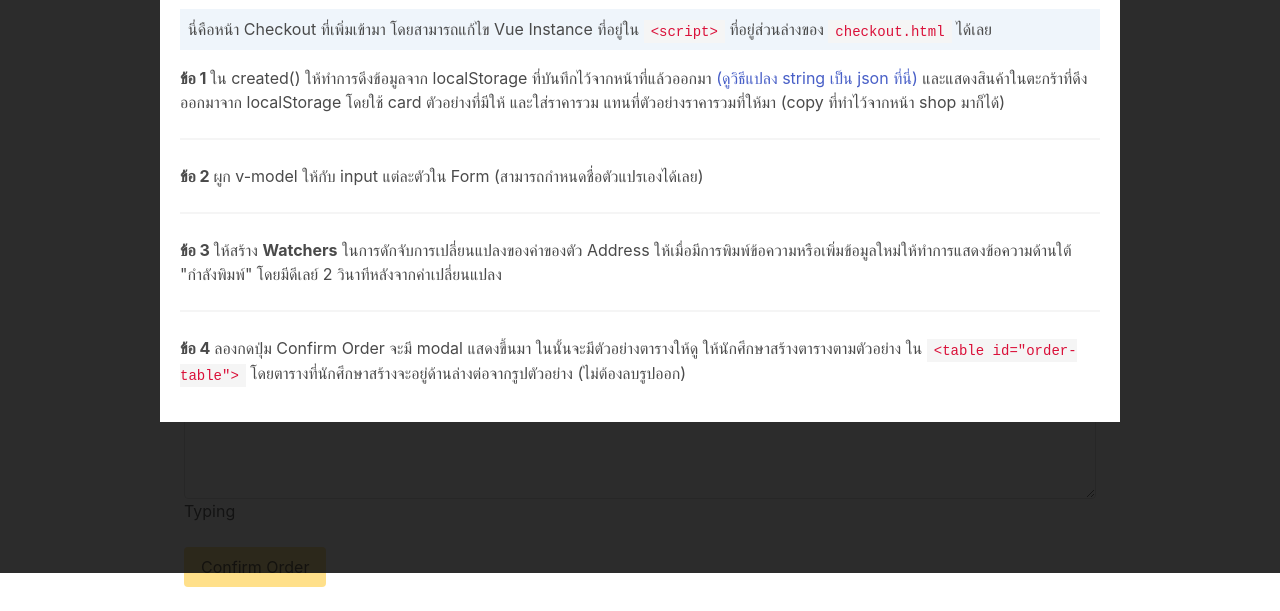
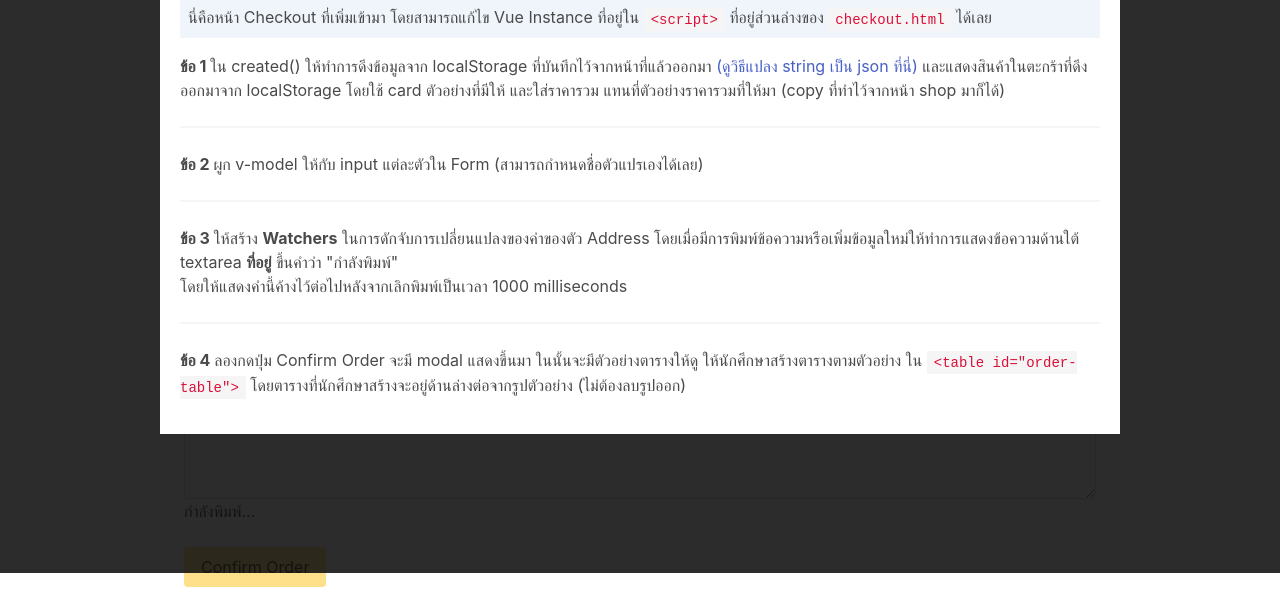
Before and after one commit to zeraph-christ/WEEK06-VUE-2, a plain HTML site: page ex2/checkout.html in a window 1280 px wide. Both pictures are taken after a click on the link "เปิดโจทย์". Shown: the part 227-838 px from the top of the page. Drawn offline with nearby package versions, Linux system fonts and the light colour scheme.

Commit message:
Update questions for clarification

```diff
--- a/ex2/checkout.html
+++ b/ex2/checkout.html
@@ -33,7 +33,10 @@
                     <p class="my-4"><b>ข้อ 2 </b>ผูก v-model ให้กับ input แต่ละตัวใน Form (สามารถกำหนดชื่อตัวแปรเองได้เลย)
                     </p>
                     <hr>
-                    <p class="my-4"><b>ข้อ 3 </b>ให้สร้าง <b>Watchers</b> ในการดักจับการเปลี่ยนแปลงของค่าของตัว Address ให้เมื่อมีการพิมพ์ข้อความหรือเพิ่มข้อมูลใหม่ให้ทำการแสดงข้อความด้านใต้ "กำลังพิมพ์" โดยมีดีเลย์ 2 วินาทีหลังจากค่าเปลี่ยนแปลง
+                    <p class="my-4"><b>ข้อ 3 </b>ให้สร้าง <b>Watchers</b>
+                        ในการดักจับการเปลี่ยนแปลงของค่าของตัว Address
+                        โดยเมื่อมีการพิมพ์ข้อความหรือเพิ่มข้อมูลใหม่ให้ทำการแสดงข้อความด้านใต้ textarea <b>ที่อยู่</b> ขึ้นคำว่า "กำลังพิมพ์"
+                        <br/>โดยให้แสดงคำนี้ค้างไว้ต่อไปหลังจากเลิกพิมพ์เป็นเวลา 1000 milliseconds
                     </p>
                     <hr>
                     <p class="my-4"><b>ข้อ 4 </b> ลองกดปุ่ม Confirm Order จะมี modal แสดงขึ้นมา
@@ -147,7 +150,7 @@
                 <div class="column">
                     <label class="label">ที่อยู่</label>
                     <textarea class="textarea" placeholder="e.g. บ้านเลขที่ 123 ลาดกระบัง ...."></textarea>
-                    <p>Typing</p>
+                    <p>กำลังพิมพ์...</p>
                 </div>
             </div>
 
@@ -184,7 +187,7 @@
                 cart: [],
                 modal_confirm_order: false,
                 show_modal: false,
-                order_detail: {},
+                order_detail: {}
             },
         })
     </script>
```
Also changed, not shown: ex1/index.html (+1 -1 lines).
